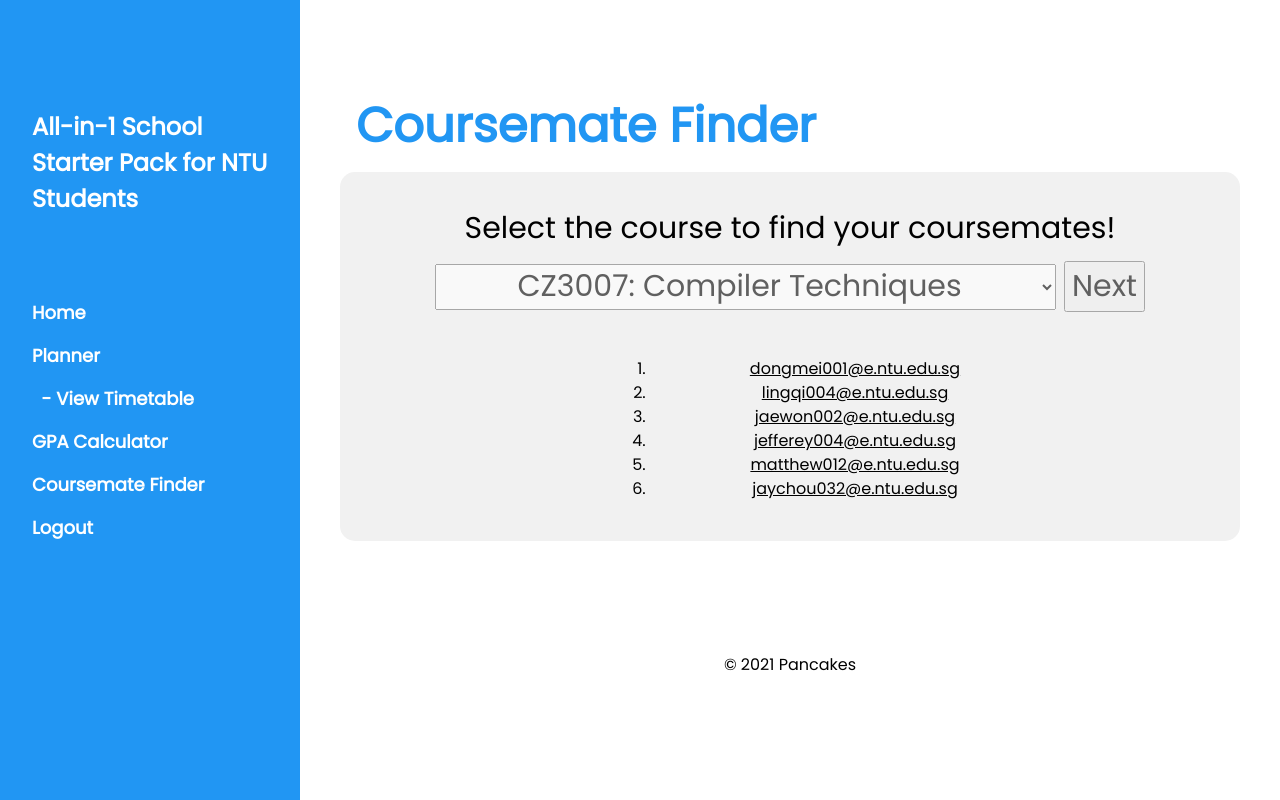
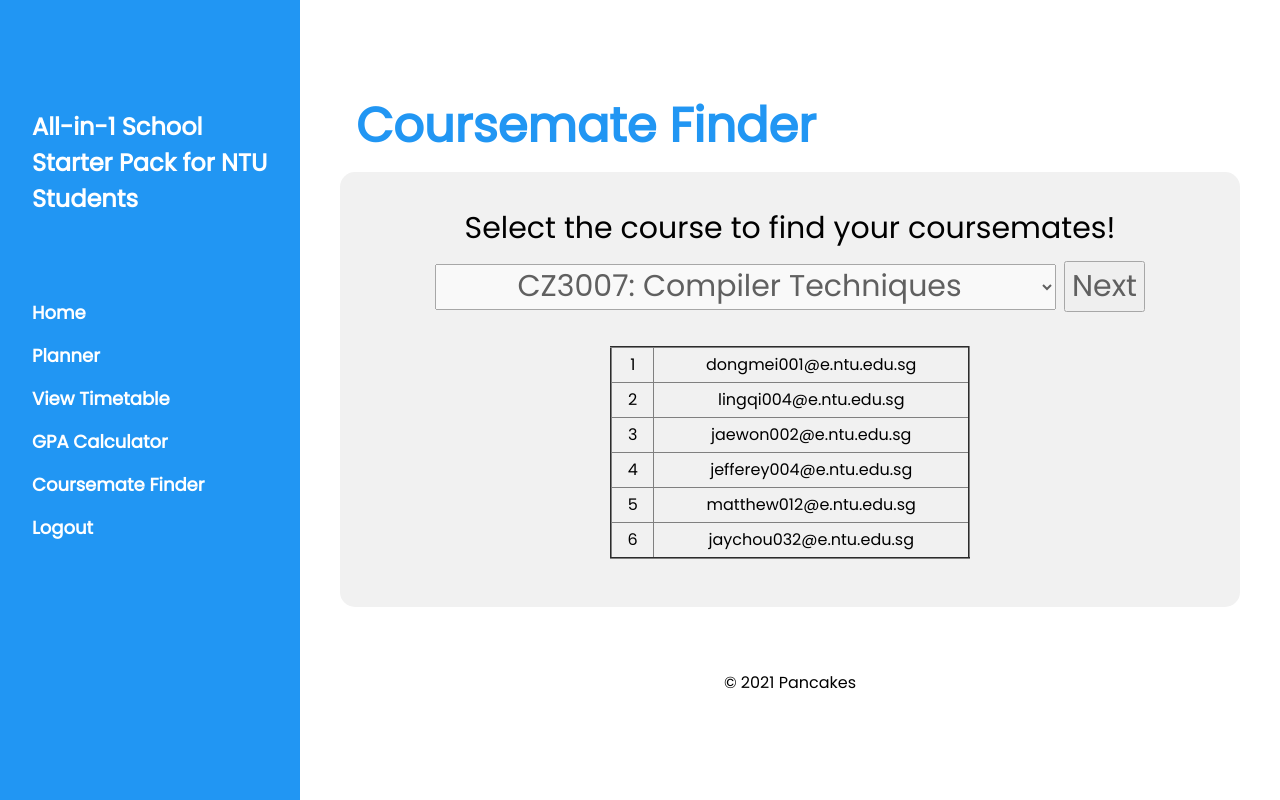
Before and after one commit to matthanmethane/course_planner, a Flask app: page /partner in a window 1280 px wide. Run offline with Flask 2, Linux system fonts and the light colour scheme; parts of the project's set-up code (start-up, migrations or seed data) failed here and were passed over; some libraries are stand-ins or nearby versions.

Commit message:
minor edits + 2dp for gpa calculation + coursemate finder table

```diff
--- a/main.py
+++ b/main.py
@@ -236,7 +236,9 @@ def gpa():
 
                 # to get the new semester gpa and new cumulative gpa
                 semestergpa = semestergrade / currentcredit
+                semestergpa = round(semestergpa, 2)
                 cumulativegpa = (Decimal(semestergrade) + currentgrade) / (int(creditearned) + currentcredit)
+                cumulativegpa = round(cumulativegpa, 2)
                 # to print the gpa
                 return render_template("gparesult_new.html", sgpa=semestergpa, cgpa=cumulativegpa)
             except:
--- a/templates/gpa_new.html
+++ b/templates/gpa_new.html
@@ -24,7 +24,7 @@ body {font-size:16px;}
   <div class="w3-bar-block">
     <a href="{{ url_for('homepage2') }}" onclick="w3_close()" class="w3-bar-item w3-button w3-hover-white">Home</a>
     <a href="{{ url_for('planner') }}" onclick="w3_close()" class="w3-bar-item w3-button w3-hover-white">Planner</a>
-    <a href="{{ url_for('view') }}" onclick="w3_close()" class="w3-bar-item w3-button w3-hover-white">&nbsp&nbsp- View Timetable</a>
+    <a href="{{ url_for('view') }}" onclick="w3_close()" class="w3-bar-item w3-button w3-hover-white">View Timetable</a>
     <a href="{{ url_for('gpa') }}" onclick="w3_close()" class="w3-bar-item w3-button w3-hover-white">GPA Calculator</a>
     <a href="{{ url_for('partner') }}" onclick="w3_close()" class="w3-bar-item w3-button w3-hover-white">Coursemate Finder</a>
     <a href="{{ url_for('login') }}" onclick="w3_close()" class="w3-bar-item w3-button w3-hover-white">Logout</a>
--- a/templates/gparesult_new.html
+++ b/templates/gparesult_new.html
@@ -24,7 +24,7 @@ body {font-size:16px;}
   <div class="w3-bar-block">
     <a href="{{ url_for('homepage2') }}" onclick="w3_close()" class="w3-bar-item w3-button w3-hover-white">Home</a>
     <a href="{{ url_for('planner') }}" onclick="w3_close()" class="w3-bar-item w3-button w3-hover-white">Planner</a>
-    <a href="{{ url_for('view') }}" onclick="w3_close()" class="w3-bar-item w3-button w3-hover-white">&nbsp&nbsp- View Timetable</a>
+    <a href="{{ url_for('view') }}" onclick="w3_close()" class="w3-bar-item w3-button w3-hover-white">View Timetable</a>
     <a href="{{ url_for('gpa') }}" onclick="w3_close()" class="w3-bar-item w3-button w3-hover-white">GPA Calculator</a>
     <a href="{{ url_for('partner') }}" onclick="w3_close()" class="w3-bar-item w3-button w3-hover-white">Coursemate Finder</a>
     <a href="{{ url_for('login') }}" onclick="w3_close()" class="w3-bar-item w3-button w3-hover-white">Logout</a>
@@ -61,7 +61,7 @@ body {font-size:16px;}
   {% block content %}
   <div class="w3-light-grey" style="text-align: center">
       <br>
-      <table border="3" cellpadding="5" cellspacing="2" width="55%" style="margin-left:auto; margin-right:auto">
+      <table border="2"  cellpadding="5" cellspacing="2" width="55%" style="margin-left:auto; margin-right:auto;border-collapse: collapse;">
           <tr>
              <th> {{ "Semester GPA" }} </th>
              <td> {{ sgpa }} </td>
--- a/templates/home2.html
+++ b/templates/home2.html
@@ -22,7 +22,7 @@ body {font-size:16px;}
   <div class="w3-bar-block">
     <a href="{{ url_for('homepage2') }}" onclick="w3_close()" class="w3-bar-item w3-button w3-hover-white">Home</a>
     <a href="{{ url_for('planner') }}" onclick="w3_close()" class="w3-bar-item w3-button w3-hover-white">Planner</a>
-    <a href="{{ url_for('view') }}" onclick="w3_close()" class="w3-bar-item w3-button w3-hover-white">&nbsp&nbsp- View Timetable</a>
+    <a href="{{ url_for('view') }}" onclick="w3_close()" class="w3-bar-item w3-button w3-hover-white">View Timetable</a>
     <a href="{{ url_for('gpa') }}" onclick="w3_close()" class="w3-bar-item w3-button w3-hover-white">GPA Calculator</a>
     <a href="{{ url_for('partner') }}" onclick="w3_close()" class="w3-bar-item w3-button w3-hover-white">Coursemate Finder</a>
     <a href="{{ url_for('login') }}" onclick="w3_close()" class="w3-bar-item w3-button w3-hover-white">Logout</a>
--- a/templates/partner.html
+++ b/templates/partner.html
@@ -24,7 +24,7 @@ body {font-size:16px;}
   <div class="w3-bar-block">
     <a href="{{ url_for('homepage2') }}" onclick="w3_close()" class="w3-bar-item w3-button w3-hover-white">Home</a>
     <a href="{{ url_for('planner') }}" onclick="w3_close()" class="w3-bar-item w3-button w3-hover-white">Planner</a>
-    <a href="{{ url_for('view') }}" onclick="w3_close()" class="w3-bar-item w3-button w3-hover-white">&nbsp&nbsp- View Timetable</a>
+    <a href="{{ url_for('view') }}" onclick="w3_close()" class="w3-bar-item w3-button w3-hover-white">View Timetable</a>
     <a href="{{ url_for('gpa') }}" onclick="w3_close()" class="w3-bar-item w3-button w3-hover-white">GPA Calculator</a>
     <a href="{{ url_for('partner') }}" onclick="w3_close()" class="w3-bar-item w3-button w3-hover-white">Coursemate Finder</a>
     <a href="{{ url_for('login') }}" onclick="w3_close()" class="w3-bar-item w3-button w3-hover-white">Logout</a>
@@ -71,30 +71,50 @@ body {font-size:16px;}
           Next
         </button>
         </h2>
+        <br>
+              <table border="2"  cellpadding="5" cellspacing="2" width="40%" style="margin-left:auto; margin-right:auto;border-collapse: collapse;">
+
+                  <tr>
+                    <td>&nbsp1&nbsp</td>
+                    <td>dongmei001@e.ntu.edu.sg</td>
+
+                  </tr>
+                  <tr>
+                    <td>&nbsp2&nbsp</td>
+                    <td>lingqi004@e.ntu.edu.sg</td>
+
+                  </tr>
+                  <tr>
+                    <td>&nbsp3&nbsp</td>
+                    <td>jaewon002@e.ntu.edu.sg</td>
+
+                  </tr>
+                  <tr>
+                    <td>&nbsp4&nbsp</td>
+                    <td>jefferey004@e.ntu.edu.sg</td>
+
+                  </tr>
+                  <tr>
+                    <td>&nbsp5&nbsp</td>
+                    <td>matthew012@e.ntu.edu.sg</td>
+
+                  </tr>
+                  <tr>
+                    <td>&nbsp6&nbsp</td>
+                    <td>jaychou032@e.ntu.edu.sg</td>
+
+                  </tr>
+              </table>
+      <br>
+      <br>
 
 
-
-      <div style="text-align: center;width:50%;margin-left:30%;margin-top:5%;">
-        <p>
-          <ol>
-            <li><a href=""> dongmei001@e.ntu.edu.sg</a></li>
-            <li><a href="">lingqi004@e.ntu.edu.sg</a></li>
-            <li><a href="">jaewon002@e.ntu.edu.sg</a></li>
-            <li><a href="">jefferey004@e.ntu.edu.sg</a></li>
-            <li><a href="">matthew012@e.ntu.edu.sg</a></li>
-            <li><a href="">jaychou032@e.ntu.edu.sg</a></li>
-          </ol>
-        </p>
-        <br>
-      </div>
   </div>
 
 <!-- End page content -->
 
 
 <!-- W3.CSS Container -->
-<br>
-<br>
 <br>
 <br>
 
--- a/templates/planner.html
+++ b/templates/planner.html
@@ -24,7 +24,7 @@ body {font-size:16px;}
   <div class="w3-bar-block">
     <a href="{{ url_for('homepage2') }}" onclick="w3_close()" class="w3-bar-item w3-button w3-hover-white">Home</a>
     <a href="{{ url_for('planner') }}" onclick="w3_close()" class="w3-bar-item w3-button w3-hover-white">Planner</a>
-    <a href="{{ url_for('view') }}" onclick="w3_close()" class="w3-bar-item w3-button w3-hover-white">&nbsp&nbsp- View Timetable</a>
+    <a href="{{ url_for('view') }}" onclick="w3_close()" class="w3-bar-item w3-button w3-hover-white">View Timetable</a>
     <a href="{{ url_for('gpa') }}" onclick="w3_close()" class="w3-bar-item w3-button w3-hover-white">GPA Calculator</a>
     <a href="{{ url_for('partner') }}" onclick="w3_close()" class="w3-bar-item w3-button w3-hover-white">Coursemate Finder</a>
     <a href="{{ url_for('login') }}" onclick="w3_close()" class="w3-bar-item w3-button w3-hover-white">Logout</a>
--- a/templates/view_saved.html
+++ b/templates/view_saved.html
@@ -24,7 +24,7 @@ body {font-size:16px;}
   <div class="w3-bar-block">
     <a href="{{ url_for('homepage2') }}" onclick="w3_close()" class="w3-bar-item w3-button w3-hover-white">Home</a>
     <a href="{{ url_for('planner') }}" onclick="w3_close()" class="w3-bar-item w3-button w3-hover-white">Planner</a>
-    <a href="{{ url_for('view') }}" onclick="w3_close()" class="w3-bar-item w3-button w3-hover-white">&nbsp&nbsp- View Timetable</a>
+    <a href="{{ url_for('view') }}" onclick="w3_close()" class="w3-bar-item w3-button w3-hover-white">View Timetable</a>
     <a href="{{ url_for('gpa') }}" onclick="w3_close()" class="w3-bar-item w3-button w3-hover-white">GPA Calculator</a>
     <a href="{{ url_for('partner') }}" onclick="w3_close()" class="w3-bar-item w3-button w3-hover-white">Coursemate Finder</a>
     <a href="{{ url_for('login') }}" onclick="w3_close()" class="w3-bar-item w3-button w3-hover-white">Logout</a>
```
